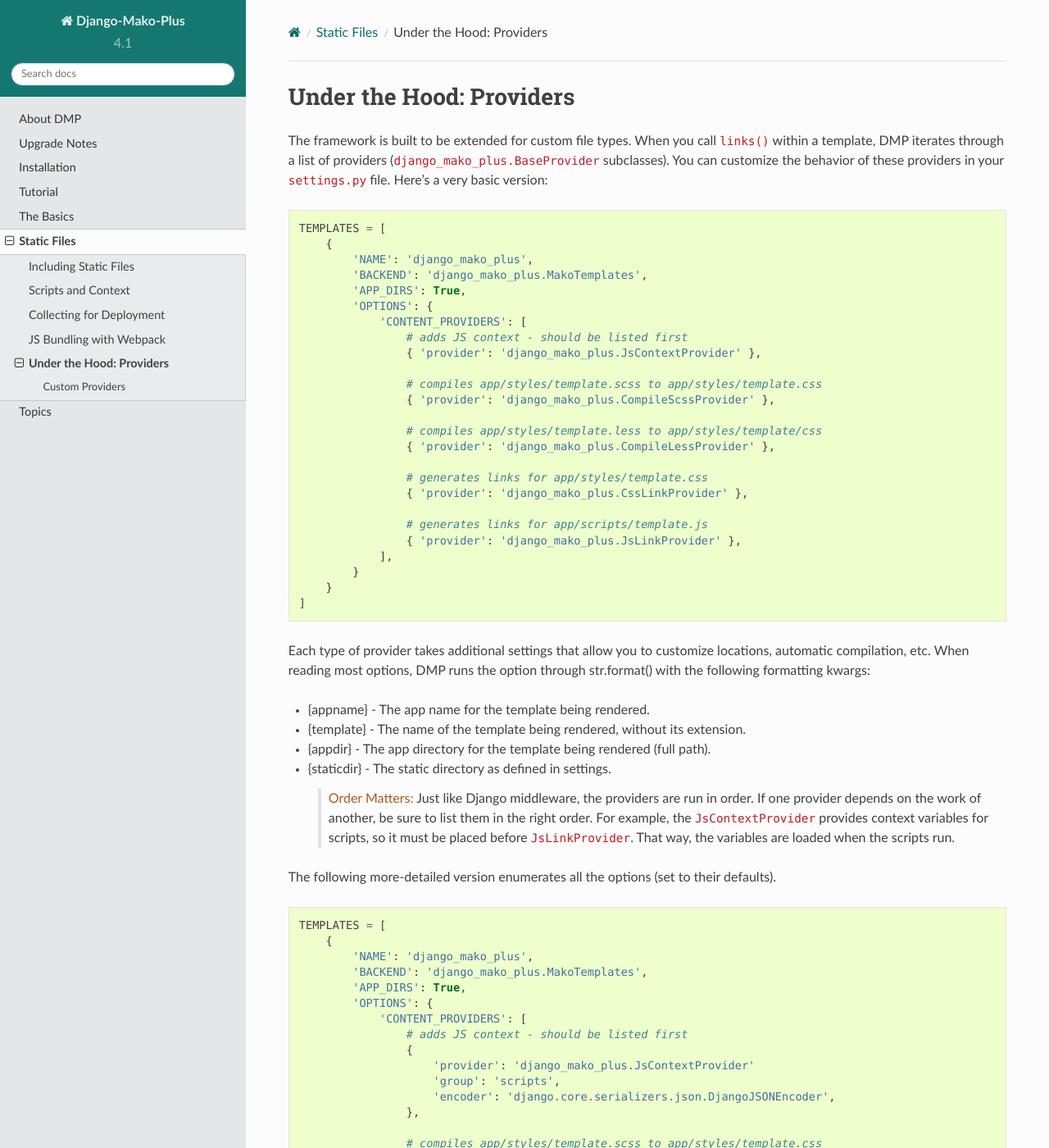
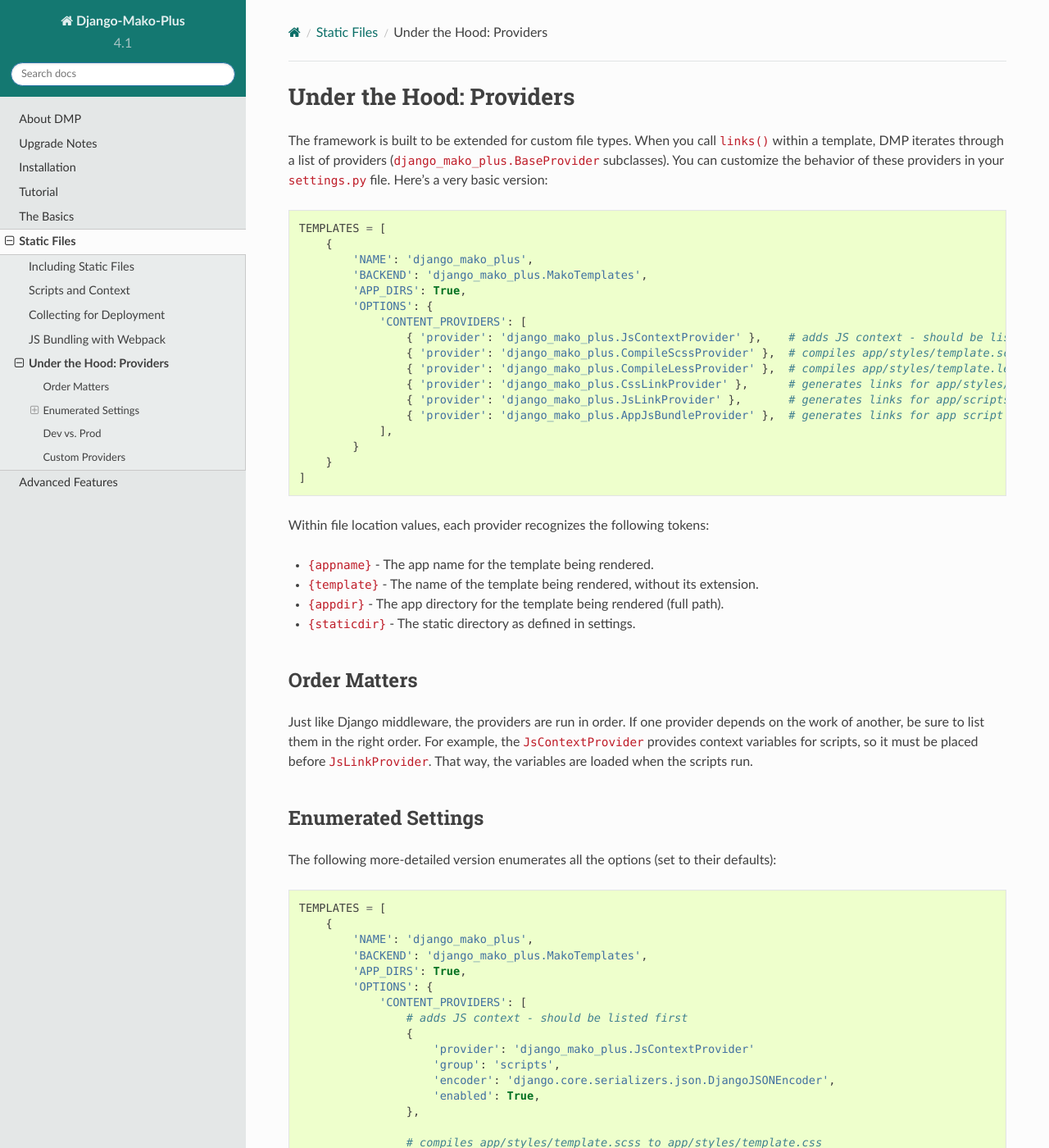
Before and after one commit to doconix/django-mako-plus, a Sphinx documentation site: the page built from docs/static_providers.rst, in a window 1280 px wide and 1400 px high. Shown: the whole window at 82% size. Built offline with Sphinx 7.4.7 and the Read the Docs theme 2.0.0, drawn with Linux system fonts in a browser that asks for light colours; some of the changed text lies outside the part shown.

Commit message:
updates to docs

```diff
--- a/docs/static_providers.rst
+++ b/docs/static_providers.rst
@@ -13,35 +13,33 @@
             'APP_DIRS': True,
             'OPTIONS': {
                 'CONTENT_PROVIDERS': [
-                    # adds JS context - should be listed first
-                    { 'provider': 'django_mako_plus.JsContextProvider' },
-
-                    # compiles app/styles/template.scss to app/styles/template.css
-                    { 'provider': 'django_mako_plus.CompileScssProvider' },
-
-                    # compiles app/styles/template.less to app/styles/template/css
-                    { 'provider': 'django_mako_plus.CompileLessProvider' },
-
-                    # generates links for app/styles/template.css
-                    { 'provider': 'django_mako_plus.CssLinkProvider' },
-
-                    # generates links for app/scripts/template.js
-                    { 'provider': 'django_mako_plus.JsLinkProvider' },
+                    { 'provider': 'django_mako_plus.JsContextProvider' },    # adds JS context - should be listed first
+                    { 'provider': 'django_mako_plus.CompileScssProvider' },  # compiles app/styles/template.scss to app/styles/template.css
+                    { 'provider': 'django_mako_plus.CompileLessProvider' },  # compiles app/styles/template.less to app/styles/template/css
+                    { 'provider': 'django_mako_plus.CssLinkProvider' },      # generates links for app/styles/template.css
+                    { 'provider': 'django_mako_plus.JsLinkProvider' },       # generates links for app/scripts/template.js
+                    { 'provider': 'django_mako_plus.AppJsBundleProvider' },  # generates links for app script bundles
                 ],
             }
         }
     ]
 
-Each type of provider takes additional settings that allow you to customize locations, automatic compilation, etc.  When reading most options, DMP runs the option through str.format() with the following formatting kwargs:
+Within file location values, each provider recognizes the following tokens:
 
-* {appname} - The app name for the template being rendered.
-* {template} - The name of the template being rendered, without its extension.
-* {appdir} - The app directory for the template being rendered (full path).
-* {staticdir} - The static directory as defined in settings.
+* ``{appname}`` - The app name for the template being rendered.
+* ``{template}`` - The name of the template being rendered, without its extension.
+* ``{appdir}`` - The app directory for the template being rendered (full path).
+* ``{staticdir}`` - The static directory as defined in settings.
 
-    **Order Matters:**  Just like Django middleware, the providers are run in order.  If one provider depends on the work of another, be sure to list them in the right order.  For example, the ``JsContextProvider`` provides context variables for scripts, so it must be placed before ``JsLinkProvider``.  That way, the variables are loaded when the scripts run.
+Order Matters
+--------------------
 
-The following more-detailed version enumerates all the options (set to their defaults).
+Just like Django middleware, the providers are run in order.  If one provider depends on the work of another, be sure to list them in the right order.  For example, the ``JsContextProvider`` provides context variables for scripts, so it must be placed before ``JsLinkProvider``.  That way, the variables are loaded when the scripts run.
+
+Enumerated Settings
+-------------------------
+
+The following more-detailed version enumerates all the options (set to their defaults):
 
 ::
 
@@ -57,6 +55,7 @@
                         'provider': 'django_mako_plus.JsContextProvider'
                         'group': 'scripts',
                         'encoder': 'django.core.serializers.json.DjangoJSONEncoder',
+                        'enabled': True,
                     },
 
                     # compiles app/styles/template.scss to app/styles/template.css
@@ -66,6 +65,7 @@
                         'source': '{appdir}/styles/{template}.scss',
                         'output': '{appdir}/styles/{template}.css',
                         'command': [ shutil.which('scss'), '--unix-newlines', '{appdir}/styles/{template}.scss', '{appdir}/styles/{template}.css' ],
+                        'enabled': True,
                     },
 
                     # compiles app/styles/template.less to app/styles/template/css
@@ -75,6 +75,7 @@
                         'source': '{appdir}/styles/{template}.less',
                         'output': '{appdir}/styles/{template}.css',
                         'command': [ shutil.which('lessc'), '--source-map', '{appdir}/styles/{template}.less', '{appdir}/styles/{template}.css' ],
+                        'enabled': True,
                     },
 
                     # generates links for app/styles/template.css
@@ -83,6 +84,7 @@
                         'group': 'styles',
                         'filename': '{appdir}/styles/{template}.css',
                         'skip_duplicates': True,
+                        'enabled': True,
                     },
 
                     # generates links for app/scripts/template.js
@@ -91,11 +93,23 @@
                         'group': 'scripts',
                         'filename': '{appdir}/scripts/{template}.js',
                         'async': False,
+                        'enabled': True,
+                    },
+
+                    # generates links for webpack bundles (see DMP's webpack page)
+                    {
+                        'provider': 'django_mako_plus.AppJsBundleProvider',
+                        'path': '{appname}/scripts/__bundle__.js',
+                        'async': False,
+                        'enabled': True,
                     },
                 ],
             }
         }
     ]
+
+Example: Running a Transpiler
+^^^^^^^^^^^^^^^^^^^^^^^^^^^^^^^^
 
 As an example, consider the `Transcrypt files <https://www.transcrypt.org/>`_ project, which transpiles Python code into Javascript. It lets you write browser scripts in our favorite language (note the source looks for ``.py`` files. The provider settings tells DMP to compile your Transcrypt files when needed. The first provider transpiles the source, and the second one creates the ``<script>`` link to the output file.
 
@@ -124,6 +138,25 @@
             }
         }
     ]
+
+
+Dev vs. Prod
+-------------------------------
+
+Providers are triggered by a call to ``${ django_mako_plus.links(self) }``.  By default, they run in both development and production mode.
+
+However, you may need different settings in the two modes.  For example, certain providers may only be needed when ``DEBUG=True``, or you may need have options values (such as the ``filename`` pattern on link providers) for production mode.
+
+Every provider has an ``enabled`` boolean option that sets whether it should be active or not.  Clever use of this variable can make providers activate under different circumstances.  The following setting uses ``settings.DEBUG`` to run the ``AppJsBundleProvider`` only at production time:
+
+::
+
+    {
+        'provider': 'django_mako_plus.AppJsBundleProvider',
+        'path': STATIC_URL + '{appname}/scripts/__bundle__.js',
+        'enabled': not DEBUG,
+    }
+
 
 
 Custom Providers
--- a/docs/topics.rst
+++ b/docs/topics.rst
@@ -1,7 +1,7 @@
-Topics
+Advanced Features
 ==========================
 
-The following are specialized features of DMP:
+The following are advanced features of DMP:
 
 .. toctree::
     :maxdepth: 1
```
Also changed, not shown: docs/static_webpack.rst (+9 -2 lines), 1 other file.
